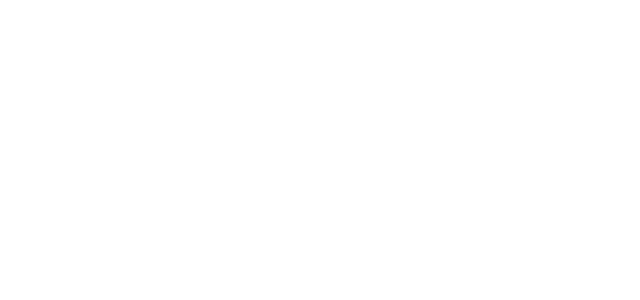
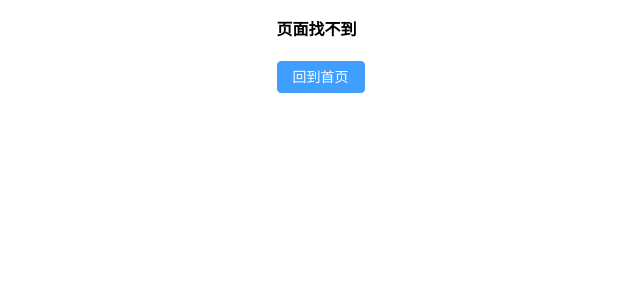
Before and after one commit to Hailie17/VUE3-TS-APP, a Vue app in the folder vue3-ts-app/: page /404 in a window 1280 px wide. Before the commit this address had no page. Shown: the top 300 px of the page, without its empty margins (206-846 px from the left). Built offline with nearby package versions, Linux system fonts and the light colour scheme.

Commit message:
创建异常页面

```diff
--- a/vue3-ts-app/src/assets/styles/common.scss
+++ b/vue3-ts-app/src/assets/styles/common.scss
@@ -0,0 +1,4 @@
+.status-wrapper{
+  margin: 20px auto;
+  width: 315px;
+}
--- a/vue3-ts-app/src/router/index.ts
+++ b/vue3-ts-app/src/router/index.ts
@@ -9,6 +9,9 @@ const Sign = () => import('@/views/Sign/Sign.vue')
 const Execption = () => import('@/views/Execption/Execption.vue')
 const Apply = () => import('@/views/Apply/Apply.vue')
 const Check = () => import('@/views/Check/Check.vue')
+const NotFound = () => import('@/views/NotFound/NotFound.vue')
+const NotAuth = () => import('@/views/NotAuth/NotAuth.vue')
+const NotServer = () => import('@/views/NotServer/NotServer.vue')
 
 declare module 'vue-router' {
   interface RouteMeta {
@@ -198,6 +201,21 @@ const router = createRouter({
       // this generates a separate chunk (About.[hash].js) for this route
       // which is lazy-loaded when the route is visited.
       component: Login
+    },
+    {
+      path: '/404',
+      name: '404',
+      component: NotFound
+    },
+    {
+      path: '/403',
+      name: '403',
+      component: NotAuth
+    },
+    {
+      path: '/500',
+      name: '500',
+      component: NotServer
     }
   ]
 })
--- /dev/null
+++ b/vue3-ts-app/src/views/NotAuth/NotAuth.vue
@@ -0,0 +1,14 @@
+<template>
+  <div class="status-wrapper">
+    <h4>没有权限</h4>
+    <el-button type="primary">回到首页</el-button>
+  </div>
+</template>
+
+<script setup>
+
+</script>
+
+<style lang="scss" scoped>
+
+</style>
--- /dev/null
+++ b/vue3-ts-app/src/views/NotFound/NotFound.vue
@@ -0,0 +1,14 @@
+<template>
+  <div class="status-wrapper">
+    <h4>页面找不到</h4>
+    <el-button type="primary">回到首页</el-button>
+  </div>
+</template>
+
+<script>
+
+</script>
+
+<style lang="scss" scoped>
+
+</style>
--- /dev/null
+++ b/vue3-ts-app/src/views/NotServer/NotServer.vue
@@ -0,0 +1,14 @@
+<template>
+  <div class="status-wrapper">
+    <h4>服务异常</h4>
+    <el-button type="primary">回到首页</el-button>
+  </div>
+</template>
+
+<script>
+
+</script>
+
+<style lang="scss" scoped>
+
+</style>
```
